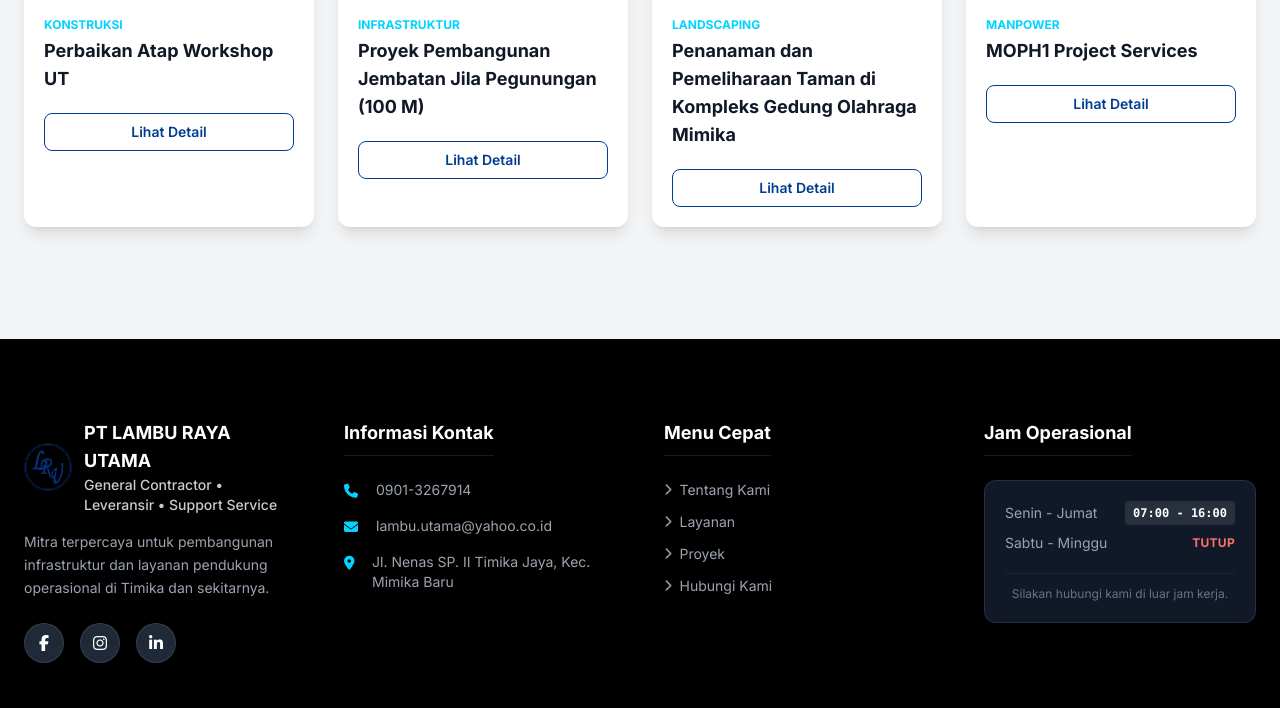
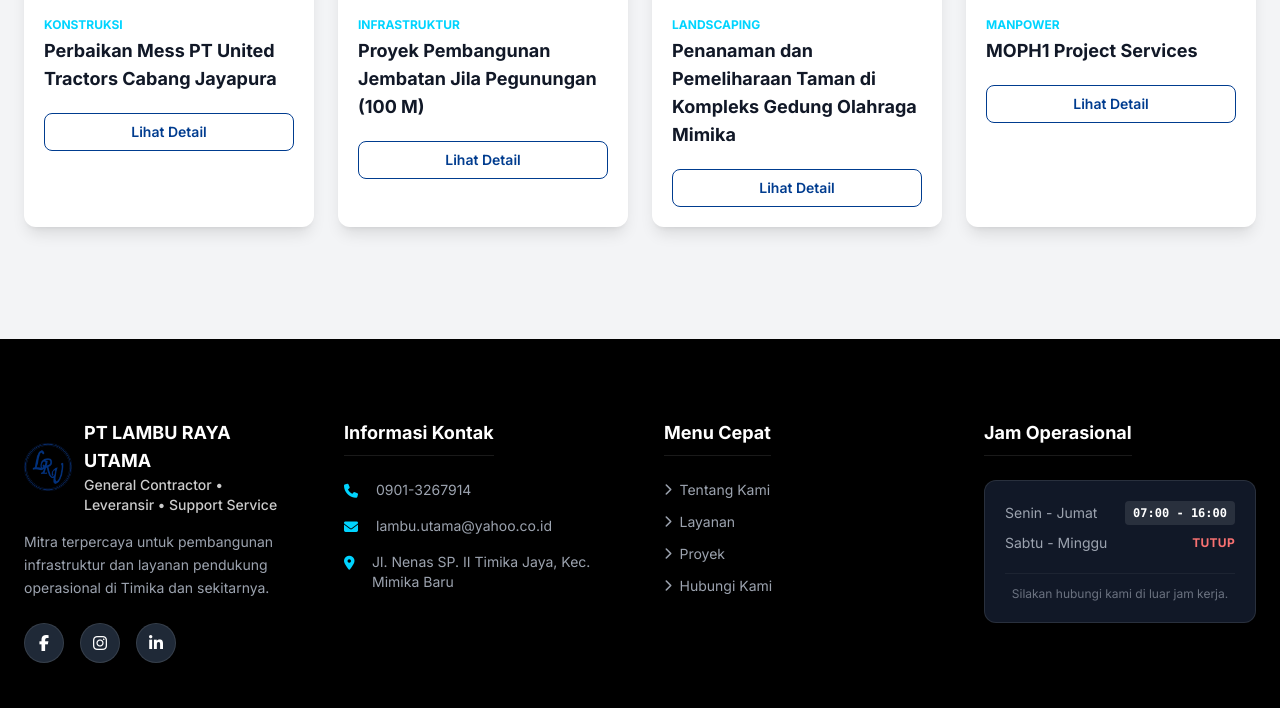
Before and after one commit to Febriano-Doweng/PT.Lambu-Raya-Utama, a plain HTML site: page index.html in a window 1280 px wide. Shown: the part 3377-4085 px from the top of the page. Drawn offline with nearby package versions, Linux system fonts and the light colour scheme.

Commit message:
Update index.html

```diff
--- a/index.html
+++ b/index.html
@@ -1238,7 +1238,7 @@
                 <h3
                   class="text-lg font-bold mb-2 text-gray-900 dark:text-white"
                 >
-                  Perbaikan Atap Workshop UT
+                  Perbaikan Mess PT United Tractors Cabang Jayapura
                 </h3>
                 <button
                   onclick="openProjectModal('konstruksi')"
```
